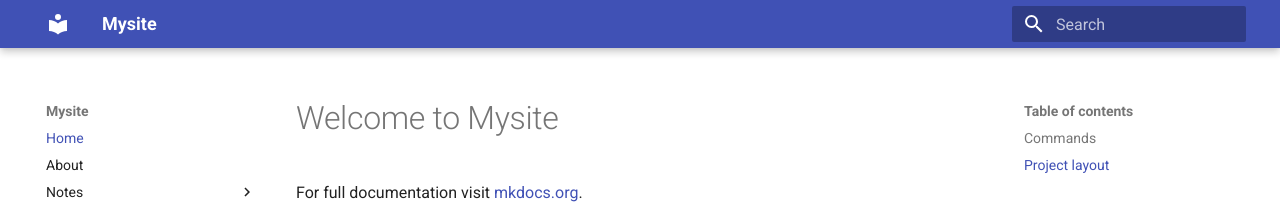
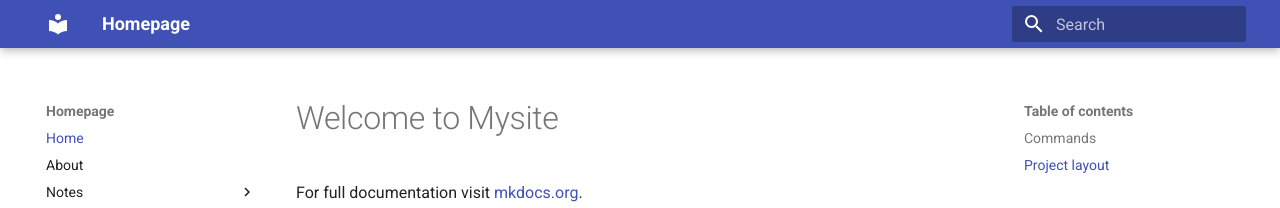
Before and after one commit to shx-haah/shx-haah.github.io, an MkDocs documentation site: the page built from docs/index.md, in a window 1280 px wide. Shown: the top 208 px of the page. Built offline with MkDocs 1.6.1 and Material for MkDocs 9.7.7, drawn with Linux system fonts in a browser that asks for light colours; old or Windows-style settings are respelled for this version of MkDocs.

Commit message:
update lecture note

```diff
--- a/mkdocs.yml
+++ b/mkdocs.yml
@@ -1,4 +1,4 @@
-site_name: Mysite
+site_name: Homepage
 nav:
   - Home: index.md
   - About: about.md
```
